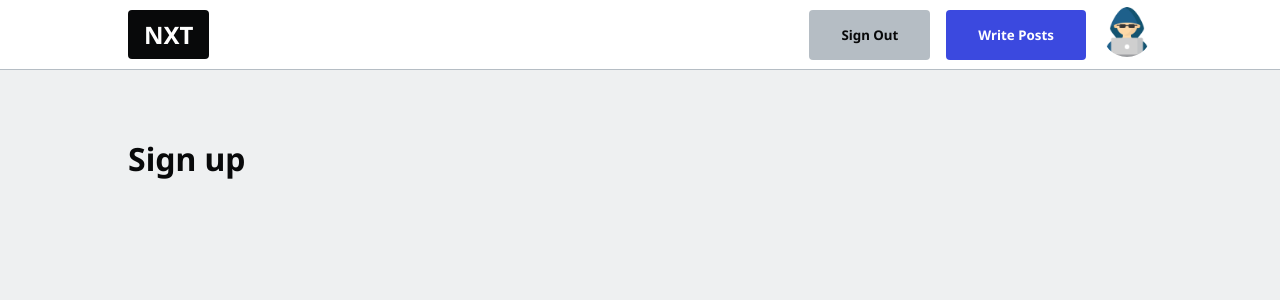
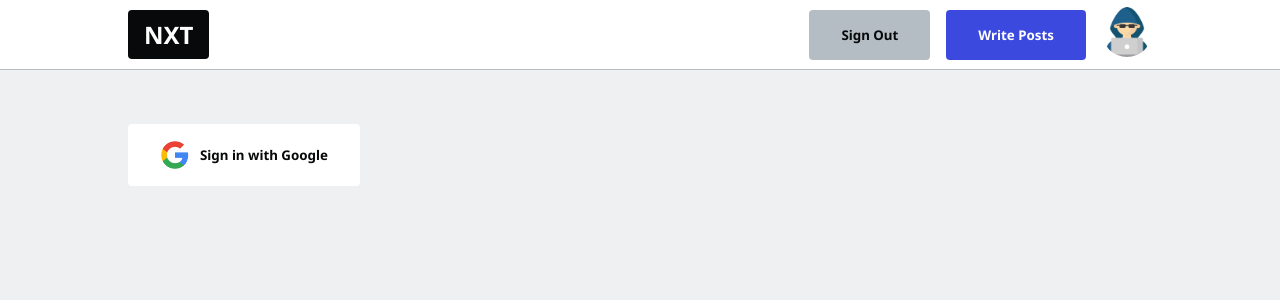
Before and after one commit to mtsanford/vercel-test, a Next.js app: page /enter in a window 1280 px wide. Shown: the top 300 px of the page. Built offline with nearby package versions, Linux system fonts and the light colour scheme.

Commit message:
google loging working (no ui)

```diff
--- a/pages/enter.tsx
+++ b/pages/enter.tsx
@@ -1,7 +1,47 @@
+// import { auth, googleAuthProvider} from '../lib/firebase';
+
+import { app } from '../lib/firebase';
+
+
+import { GoogleAuthProvider, getAuth, signInWithPopup } from 'firebase/auth';
+
 export default function EnterPage({}) {
+  const user = null;
+  const username = null;
+
+  // 1. user signed out <SignInButton />
+  // 2. user signed in, but missing username <UsernameForm />
+  // 3. user signed in, has username <SignOutButton />
+
   return (
     <main>
-      <h1>Sign up</h1>
+      {user ? !username ? <UsernameForm /> : <SignOutButton /> : <SignInButton />}
     </main>
   );
+
+  // Sign in with Google button
+function SignInButton() {
+  const signInWithGoogle = async () => {
+    console.log(app);
+
+    const provider = new GoogleAuthProvider();
+    await signInWithPopup(getAuth(), provider);
+  };
+
+  return (
+    <>
+      <button className="btn-google" onClick={signInWithGoogle}>
+        <img src={'/google.png'} width="30px" /> Sign in with Google
+      </button>
+      {/* <button onClick={() => auth.signInAnonymously()}>
+        Sign in Anonymously
+      </button> */}
+    </>
+  );
 }
+
+// Sign out button
+function SignOutButton() {
+  return <button onClick={() => auth.signOut()}>Sign Out</button>;
+}
+}
```
Also changed, not shown: lib/firebase.ts (+15 -8 lines).
